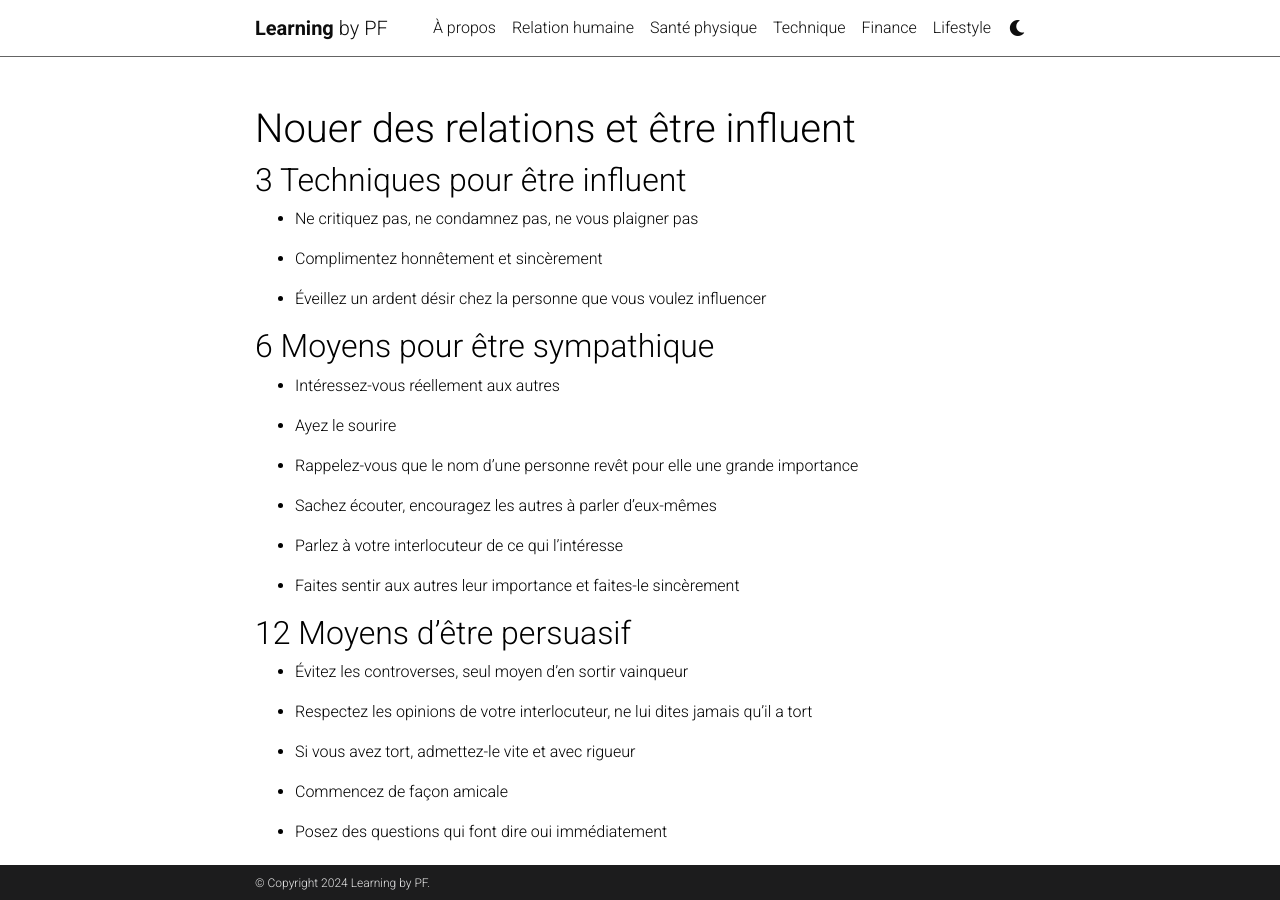
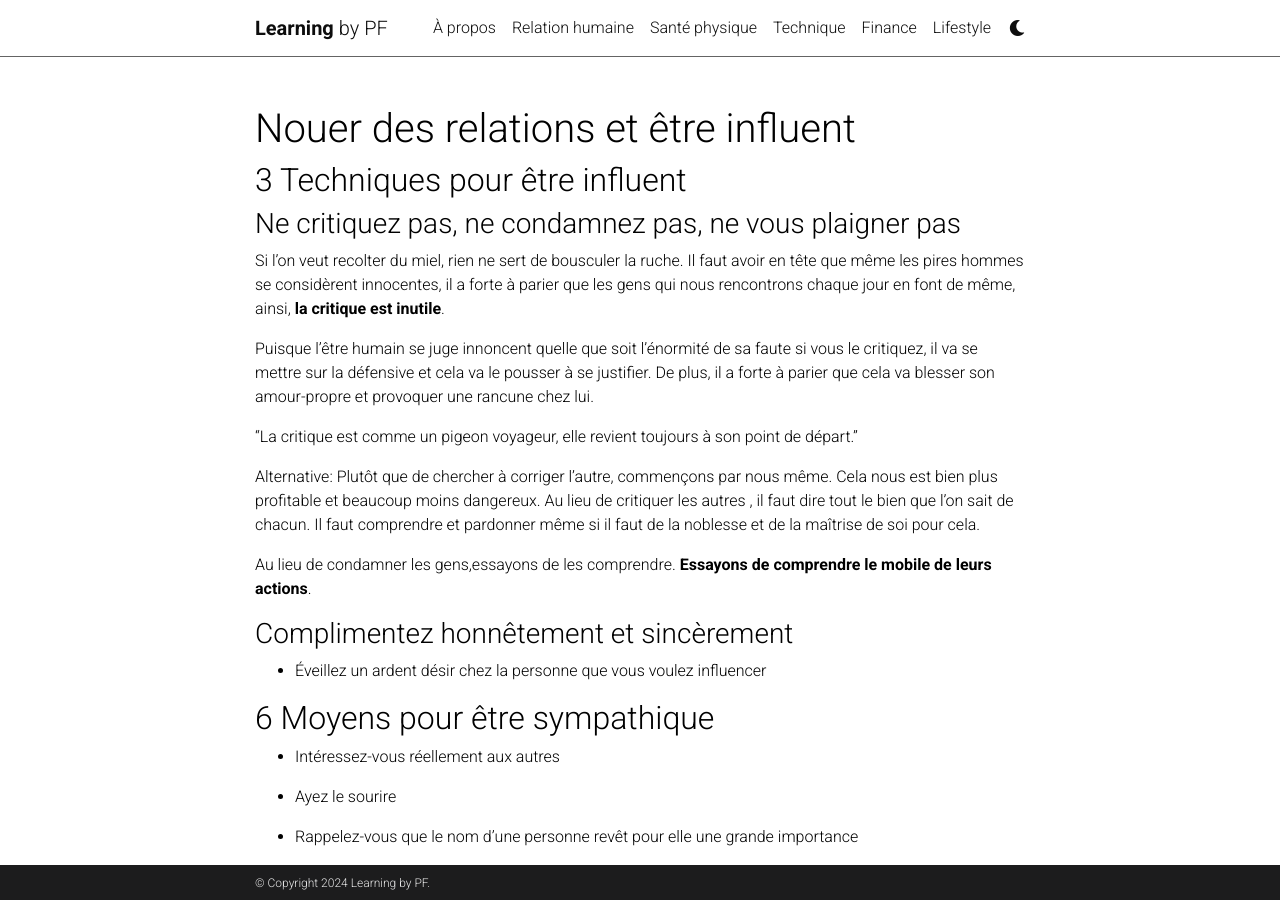
Before and after one commit to mpek29/learning, a Jekyll site: the page built from _interpersonal_relationship/make_friends_influence.md, in a window 1280 px wide and 900 px high. Built offline with Jekyll 4.4.1, drawn with Linux system fonts in a browser that asks for light colours; comment, search, counter and statistics services are not loaded; a style sheet for code colours, icons or effects is not loaded.

Commit message:
new cheatsheet for markdown and adding of somes informations at make_friends_influence.md

```diff
--- a/_interpersonal_relationship/make_friends_influence.md
+++ b/_interpersonal_relationship/make_friends_influence.md
@@ -7,9 +7,21 @@ importance: 1
 
 ## 3 Techniques pour être influent
 
-- Ne critiquez pas, ne condamnez pas, ne vous plaigner pas
+### Ne critiquez pas, ne condamnez pas, ne vous plaigner pas
+Si l'on veut recolter du miel, rien ne sert de bousculer la ruche. Il faut avoir en tête que même les pires hommes se considèrent innocentes, il a forte à parier que les gens qui nous rencontrons chaque jour en font de même, ainsi, **la critique est inutile**.
 
-- Complimentez honnêtement et sincèrement
+Puisque l'être humain se juge innoncent quelle que soit l'énormité de sa faute si vous le critiquez, il va se mettre sur la défensive et cela va le pousser à se justifier. De plus, il a forte à parier que cela va blesser son amour-propre et provoquer une rancune chez lui.
+
+"La critique est comme un pigeon voyageur, elle revient toujours à son point de départ."
+
+Alternative: Plutôt que de chercher à corriger l'autre, commençons par nous même. Cela nous est bien plus profitable et beaucoup moins dangereux.
+Au lieu de critiquer les autres , il faut dire tout le bien que l'on sait de chacun. Il faut comprendre et pardonner même si il faut de la noblesse et de la maîtrise de soi pour cela.
+
+Au lieu de condamner les gens,essayons de les comprendre. **Essayons de comprendre le mobile de leurs actions**.
+
+
+### Complimentez honnêtement et sincèrement
+
 
 - Éveillez un ardent désir chez la personne que vous voulez influencer
 
```
Also changed, not shown: _technical/markdown.md (added, +123 -0 lines).
